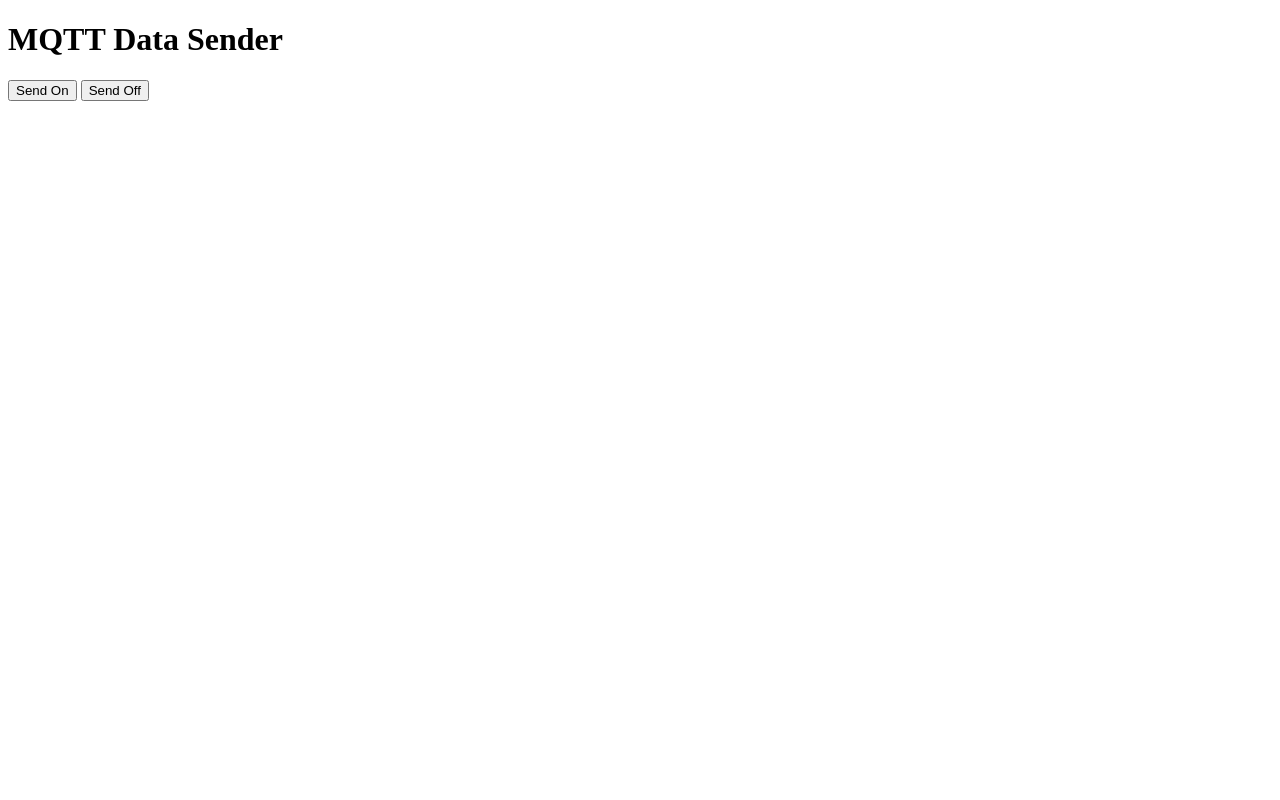
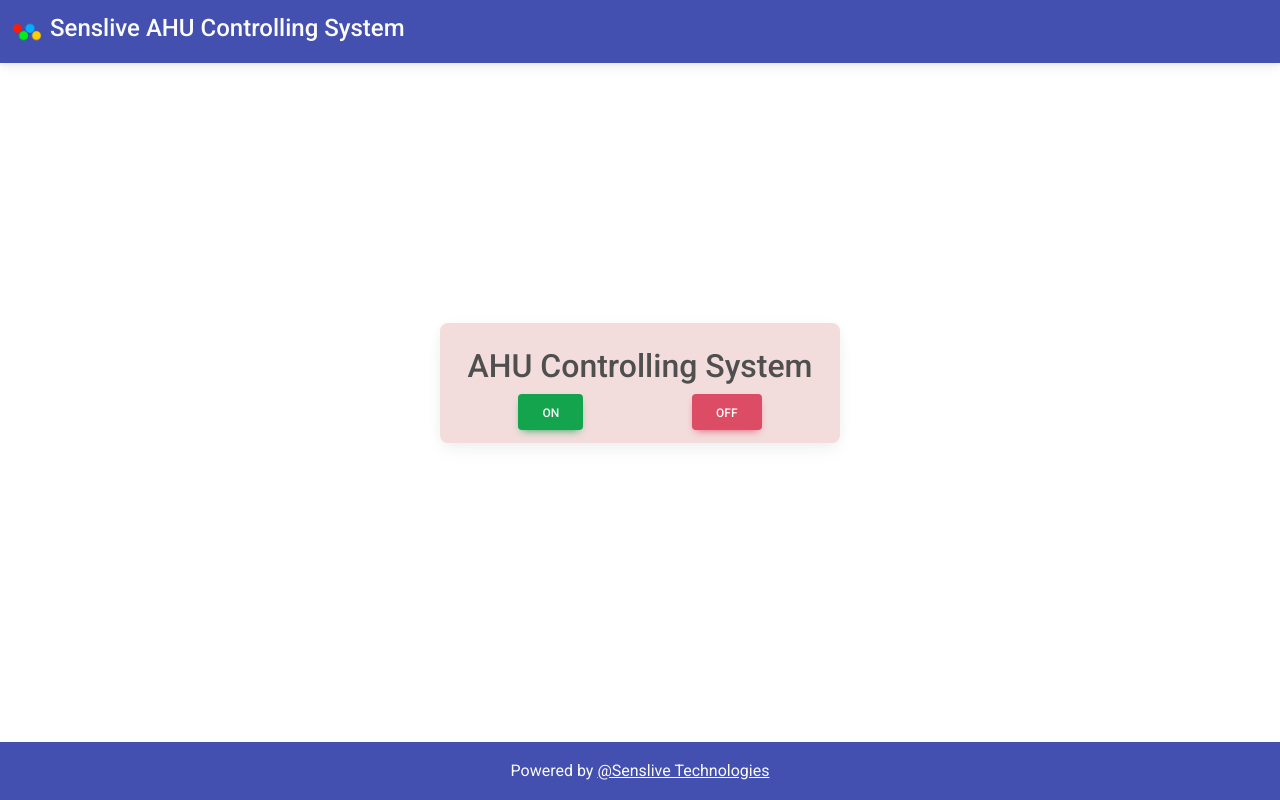
Before and after one commit to Kaushalpohekar/mqtt-control, a website: page index.html in a window 1280 px wide. Drawn offline with nearby package versions, Linux system fonts and the light colour scheme.

Commit message:
updated-ahu

```diff
--- a/index.html
+++ b/index.html
@@ -2,11 +2,73 @@
 <html>
 <head>
     <title>MQTT Data Sender</title>
+    <!-- <link href="https://cdn.jsdelivr.net/npm/bootstrap@5.3.1/dist/css/bootstrap.min.css" rel="stylesheet" integrity="sha384-4bw+/aepP/YC94hEpVNVgiZdgIC5+VKNBQNGCHeKRQN+PtmoHDEXuppvnDJzQIu9" crossorigin="anonymous">
+    <script src="https://cdn.jsdelivr.net/npm/bootstrap@5.3.1/dist/js/bootstrap.bundle.min.js" integrity="sha384-HwwvtgBNo3bZJJLYd8oVXjrBZt8cqVSpeBNS5n7C8IVInixGAoxmnlMuBnhbgrkm" crossorigin="anonymous"></script> -->
+    <!-- Font Awesome -->
+<link
+href="https://cdnjs.cloudflare.com/ajax/libs/font-awesome/6.0.0/css/all.min.css"
+rel="stylesheet"
+/>
+<!-- Google Fonts -->
+<link
+href="https://fonts.googleapis.com/css?family=Roboto:300,400,500,700&display=swap"
+rel="stylesheet"
+/>
+<!-- MDB -->
+<link
+href="https://cdnjs.cloudflare.com/ajax/libs/mdb-ui-kit/6.4.1/mdb.min.css"
+rel="stylesheet"
+/>
+<!-- MDB -->
+<script
+  type="text/javascript"
+  src="https://cdnjs.cloudflare.com/ajax/libs/mdb-ui-kit/6.4.1/mdb.min.js"
+></script>
 </head>
 <body>
-    <h1>MQTT Data Sender</h1>
-    <button id="onBtn">Send On</button>
-    <button id="offBtn">Send Off</button>
+
+<!-- Image and text -->
+<nav class="navbar navbar-light " style="background-color: #4350AF;">
+    <div class="container-fluid">
+      <a class="navbar-brand" href="#">
+        <img
+          src="assets/favicon.ico"
+          class="me-2"
+          height="30"
+          alt="MDB Logo"
+          loading="lazy"
+        />
+        <h4 class="text-light ml-5">Senslive AHU Controlling System </h4>
+      </a>
+    </div>
+  </nav>
+
+     <div class="container d-flex justify-content-center align-items-center" style="height: 80vh;">
+        <div class="card" style="background-color: #f3dcdc; height: 120px; width:400px">
+          <div class="card-body">
+            <h2  class="d-flex justify-content-center ">AHU Controlling System</h2>
+            <div class="d-flex justify-content-around">
+            <button id="onBtn" class="btn btn-success"> On</button>
+            <button id="offBtn"  class="btn btn-danger"> Off</button>
+
+          </div>
+        </div>
+  </div>
+</div>
+<footer class="bg-light text-center text-lg-start" style="position: fixed;bottom:0;width:100%">
+    <!-- Copyright -->
+    <div class="text-center p-3 text-light" style="background-color: #4350AF;">
+       Powered by
+      <a class="text-dark" href="https://mdbootstrap.com/"><u class="text-light">@Senslive Technologies</u>
+      </a>
+    </div>
+    <!-- Copyright -->
+  </footer>
+
+
+
+
+
 
     <script>
         // Function to send "on" or "off" status to the MQTT broker
@@ -38,6 +100,8 @@
         document.getElementById('offBtn').addEventListener('click', () => {
             sendData('off');
         });
+
     </script>
 </body>
+
 </html>
```
Also changed, not shown: assets/favicon.ico (added), 1 other file.
